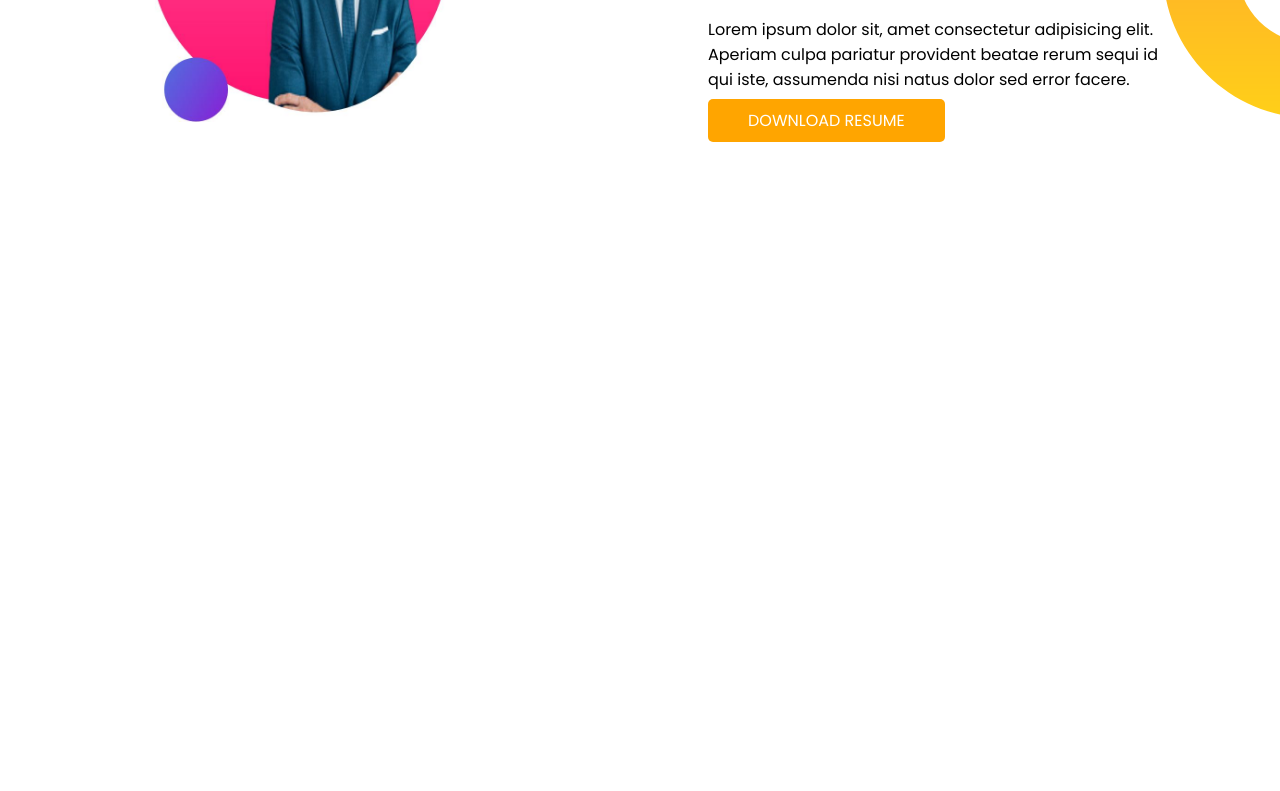
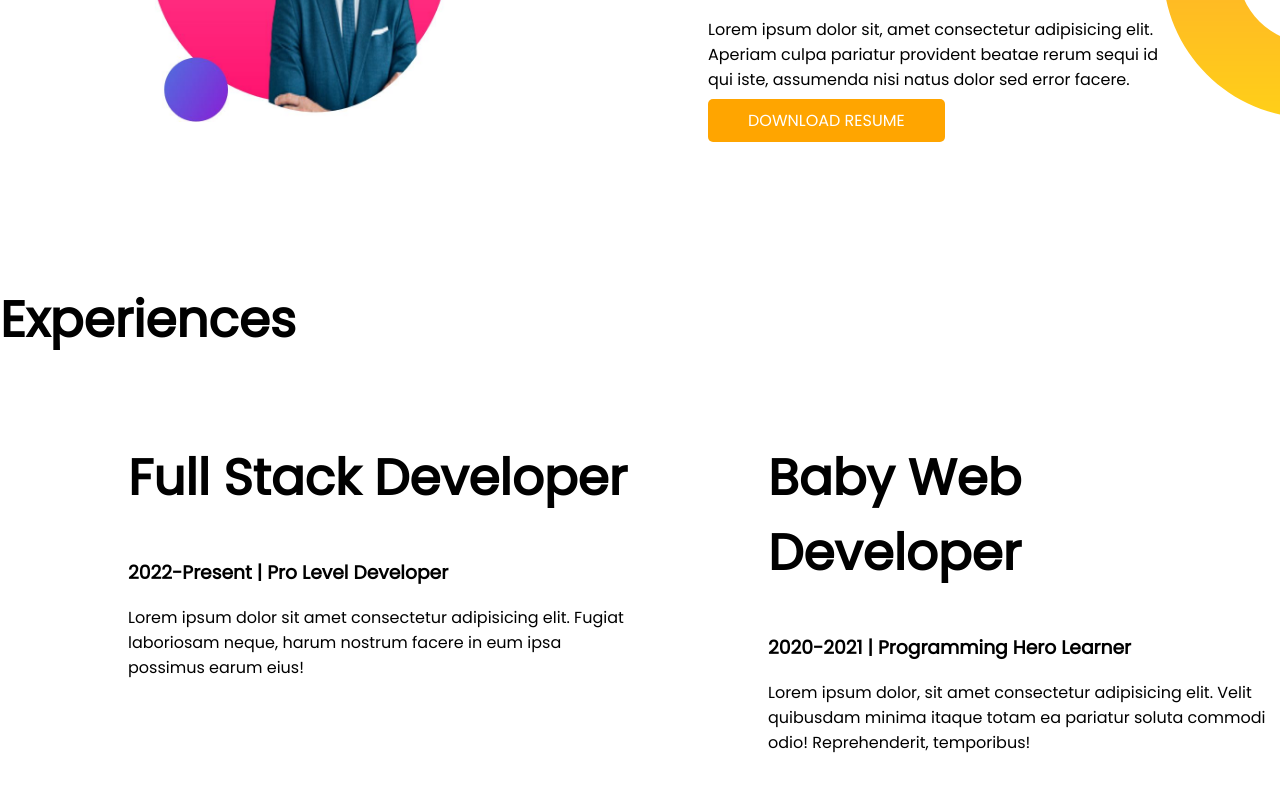
Before and after one commit to Ibrahim-K98han/developer-protfolio, a plain HTML site: page index.html in a window 1280 px wide. Shown: the part 809-1600 px from the top of the page. Before the commit the page ends 1092 px from the top, so only its background shows below. Drawn offline with Linux system fonts and the light colour scheme.

Commit message:
experience section added

```diff
--- a/index.html
+++ b/index.html
@@ -13,7 +13,7 @@
 </head>
 
 <body>
-    <section class="top-banner">
+    <section class="top-banner flexible-container">
         <div class="half-width">
             <h1>Welcome To</h1>
             <h1><span class="orange-color">Business Man</span> World</h1>
@@ -27,7 +27,7 @@
             <img src="./showOff/man1-bg.jpg" alt="">
         </div>
     </section>
-    <section class="dream-big">
+    <section class="dream-big flexible-container">
         <div class="half-width">
             <img src="./showOff/man1-bg.jpg" alt="">
         </div>
@@ -39,6 +39,25 @@
             <a class="link-button" href="" target="_blank">DOWNLOAD RESUME</a>
         </div>
     </section>
+    <section class="experience-area">
+        <h1>Experiences</h1>
+        <div class="flexible-container">
+            <div class="half-width">
+                <h1>Full Stack Developer</h1>
+                <h3>2022-Present | Pro Level Developer</h3>
+                <p>Lorem ipsum dolor sit amet consectetur adipisicing elit. Fugiat laboriosam neque, harum nostrum
+                    facere in
+                    eum ipsa possimus earum eius!</p>
+            </div>
+            <div class="half-width">
+                <h1>Baby Web Developer</h1>
+                <h3>2020-2021 | Programming Hero Learner</h3>
+                <p>Lorem ipsum dolor, sit amet consectetur adipisicing elit. Velit quibusdam minima itaque totam ea
+                    pariatur
+                    soluta commodi odio! Reprehenderit, temporibus!</p>
+            </div>
+        </div>
+    </section>
 </body>
 
 </html>
--- a/style.css
+++ b/style.css
@@ -11,7 +11,7 @@ h1 {
     color: orange;
 }
 
-section {
+.flexible-container {
     display: flex;
     margin-bottom: 150px;
 }
```
